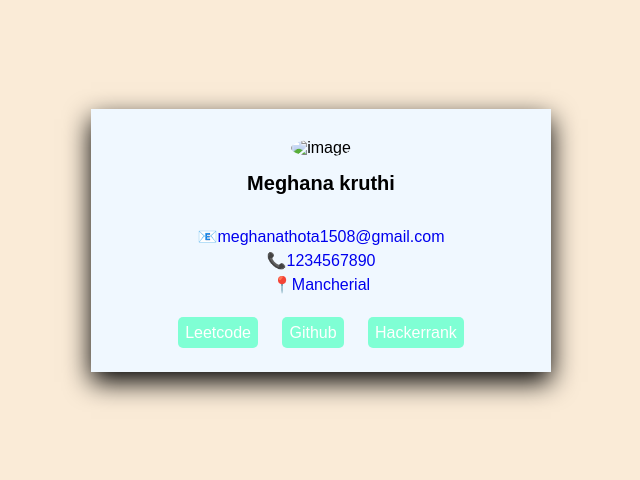
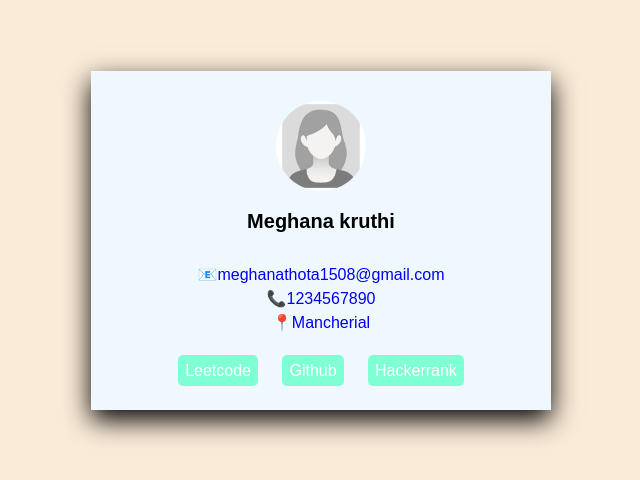
Before and after one commit to meghanathota1508-commits/PROJECT1-ID-CARDS, a plain HTML site: page index.html in a window 1280 px wide. Shown: the part 160-640 px from the top of the page, without its empty margins (319-959 px from the left). Drawn offline with Linux system fonts and the light colour scheme.

Commit message:
Fix image source in index.html

```diff
--- a/index.html
+++ b/index.html
@@ -8,7 +8,7 @@
 </head>
 <body>
     <div class="card">
-        <img src="KRUTHI.jpeg" alt="image" width="90px" height="90px">
+        <img src="Meghana kruthi.jpeg" alt="image" width="90px" height="90px">
         <h2>Meghana kruthi</h2>
         <p>STUDENT ID 25EU05R0357</p>
         <div class="details">
@@ -30,4 +30,5 @@
     </div>
 
 </body>
+
 </html>
```
